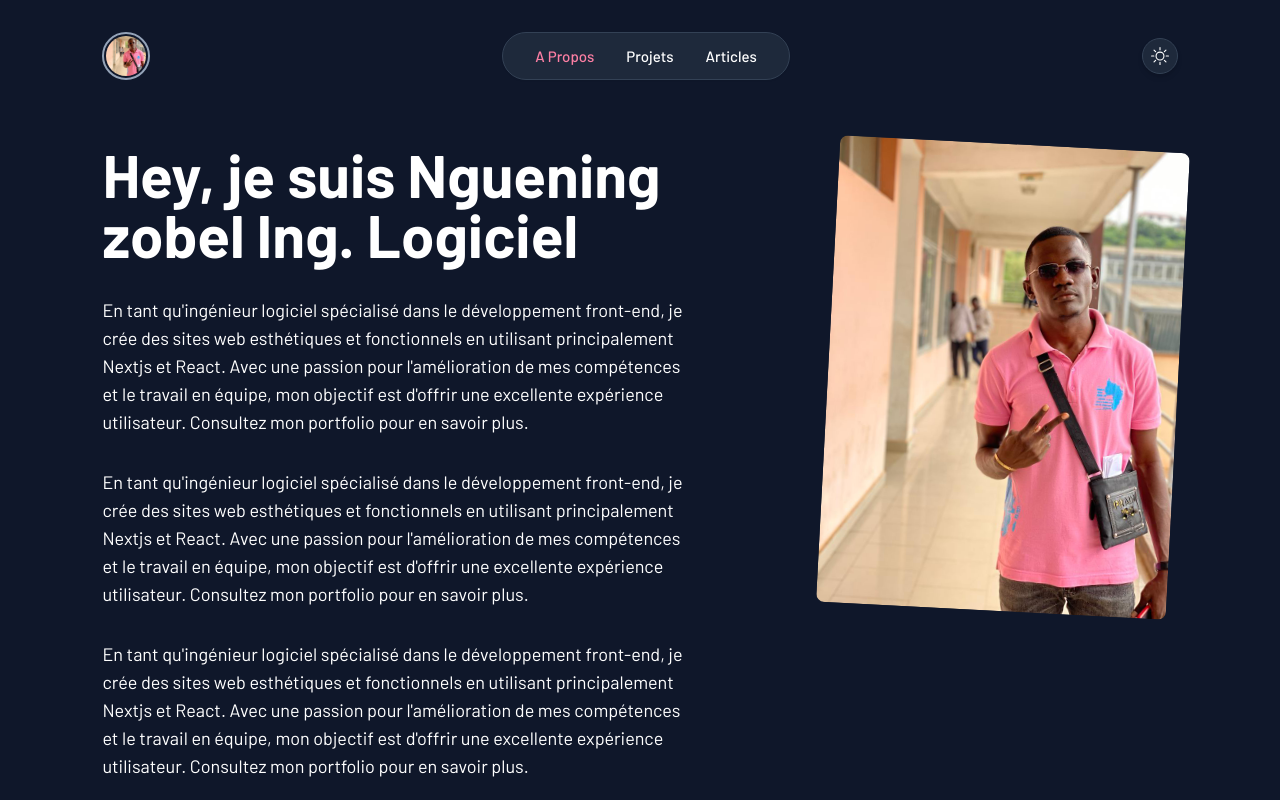
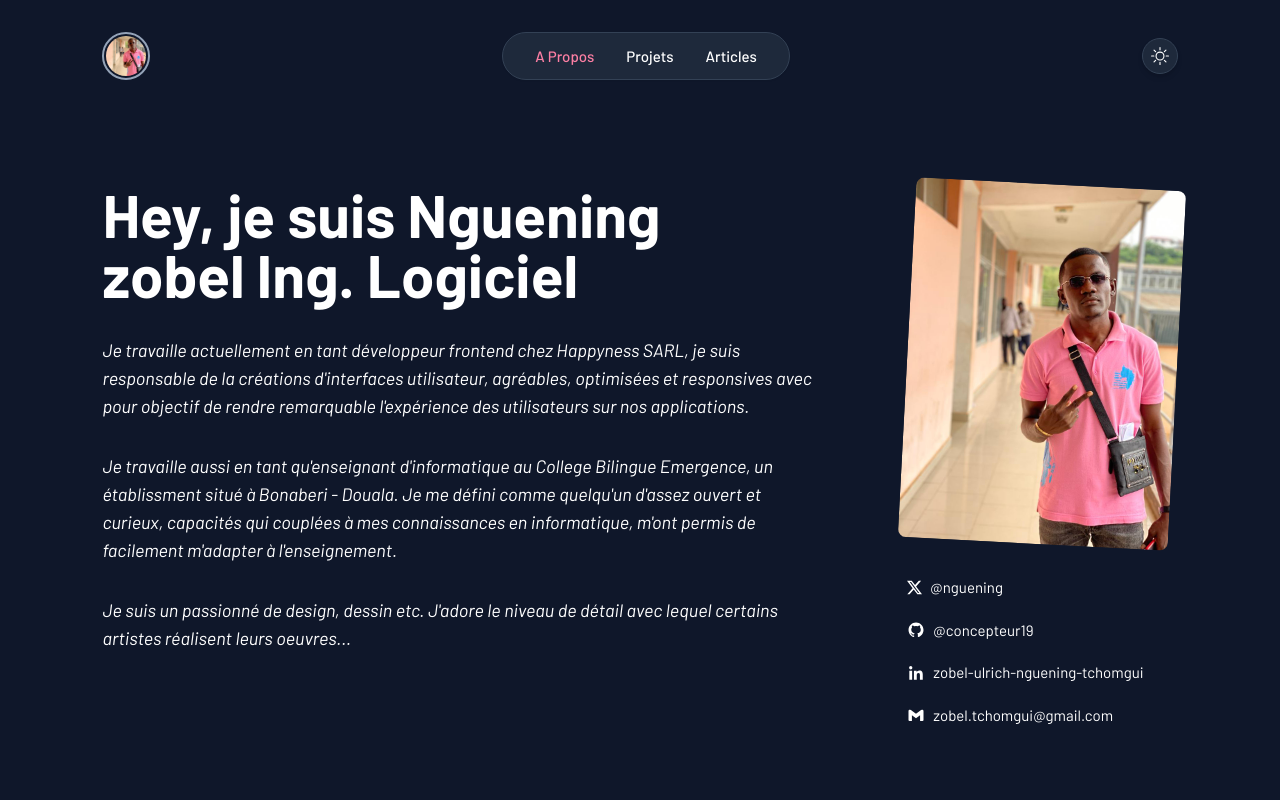
Before and after one commit to concepteur19/portfolio, a Next.js app: page /about in a window 1280 px wide. Shown: the top 800 px of the page. Built offline with nearby package versions, Linux system fonts and the light colour scheme.

Commit message:
about section

```diff
--- a/src/components/sections/Home.tsx
+++ b/src/components/sections/Home.tsx
@@ -91,7 +91,11 @@ function Home({ profileImg }: { profileImg: string }) {
             title="Hey, je suis Nguening zobel Ing. Logiciel"
             className="text-5xl md:text-6xl sm:w-[90%] md:w-[85%]"
           />
-          <p className=" text-lg w-[90%] md:w-[75%]">
+          <p
+            className={` text-lg w-[90%] md:w-[75%] ${
+              isDarkTheme ? "text-gray-400" : "text-gray-500"
+            }`}
+          >
             {
               "En tant qu'ingénieur logiciel spécialisé dans le développement front-end, je crée des sites web esthétiques et fonctionnels en utilisant principalement Nextjs et React. Avec une passion pour l'amélioration de mes compétences et le travail en équipe, mon objectif est d'offrir une excellente expérience utilisateur. Consultez mon portfolio pour en savoir plus. "
             }
@@ -116,7 +120,10 @@ function Home({ profileImg }: { profileImg: string }) {
         <div className=" space-y-8">
           {parcoursData.map((data, id) => {
             return (
-              <div key={id} className="flex space-x-2 sm:space-x-4 md:space-x-8 lg:space-x-12">
+              <div
+                key={id}
+                className="flex space-x-2 sm:space-x-4 md:space-x-8 lg:space-x-12"
+              >
                 <p
                   className={`text-base pt-1 text-stone-500# w-28 ${
                     isDarkTheme ? "text-gray-400" : "text-gray-500"
@@ -175,7 +182,6 @@ function Home({ profileImg }: { profileImg: string }) {
                 technos={data.technos}
                 colorProjectType={data.colorProjectType}
                 link={data.link}
-
               />
             );
           })}
@@ -210,7 +216,10 @@ function Home({ profileImg }: { profileImg: string }) {
           <div className=" space-y-3">
             {experiencePro.map((data, id) => {
               return (
-                <div key={id} className="flex space-x-1 sm:space-x-4 md:space-x-8 lg:space-x-12">
+                <div
+                  key={id}
+                  className="flex space-x-1 sm:space-x-4 md:space-x-8 lg:space-x-12"
+                >
                   <p
                     className={`w-28 sm:w-32 text-base p-1  ${
                       isDarkTheme ? "text-gray-400" : "text-gray-500"
--- a/src/pages/about/index.tsx
+++ b/src/pages/about/index.tsx
@@ -1,50 +1,121 @@
-import Title from '@/components/base/Title'
-import Image from 'next/image'
-import React from 'react'
-import profileImg from "@/assets/images/pro.jpeg"
+import Title from "@/components/base/Title";
+import Image from "next/image";
+import React from "react";
+import profileImg from "@/assets/images/pro.jpeg";
 import { useTheme } from "@/contexts/themeContext";
+import Link from "next/link";
+import {
+  BiCopyright,
+  BiLogoGithub,
+  BiLogoGmail,
+  BiLogoLinkedin,
+} from "react-icons/bi";
+import { BsTwitterX } from "react-icons/bs";
 
 const Index = () => {
   const { isDarkTheme } = useTheme();
   return (
-    <div className=" flex items-start space-x-6 justify-between">
+    <div className=" flex items-start min-h-[65vh]# space-x- pt-10 justify-between#">
       <div className=" space-y-8 ">
         <Title
           title="Hey, je suis Nguening zobel Ing. Logiciel"
           className="text-5xl md:text-6xl sm:w-[90%] md:w-[85%]"
         />
-          <p className=" text-lg w-[90%] md:w-[85%]">
+        <p
+          className={`  font-barlowItalic text-lg w-[90%] md:w-[85%]${
+            isDarkTheme ? "text-gray-400" : "text-gray-500"
+          }`}
+        >
           {
-              "En tant qu'ingénieur logiciel spécialisé dans le développement front-end, je crée des sites web esthétiques et fonctionnels en utilisant principalement Nextjs et React. Avec une passion pour l'amélioration de mes compétences et le travail en équipe, mon objectif est d'offrir une excellente expérience utilisateur. Consultez mon portfolio pour en savoir plus. "
+            "Je travaille actuellement en tant développeur frontend chez Happyness SARL, je suis responsable de la créations d'interfaces utilisateur, agréables, optimisées et responsives avec pour objectif de rendre remarquable l'expérience des utilisateurs sur nos applications. "
           }
         </p>
 
-          <p className=" text-lg w-[90%] md:w-[85%]">
+        <p className=" font-barlowItalic text-lg w-[90%] md:w-[85%]">
           {
-              "En tant qu'ingénieur logiciel spécialisé dans le développement front-end, je crée des sites web esthétiques et fonctionnels en utilisant principalement Nextjs et React. Avec une passion pour l'amélioration de mes compétences et le travail en équipe, mon objectif est d'offrir une excellente expérience utilisateur. Consultez mon portfolio pour en savoir plus. "
+            "Je travaille aussi en tant qu'enseignant d'informatique au College Bilingue Emergence, un établissment situé à Bonaberi - Douala. Je me défini comme quelqu'un d'assez ouvert et curieux, capacités qui couplées à mes connaissances en informatique, m'ont permis de facilement m'adapter à l'enseignement. "
           }
         </p>
 
-          <p className=" text-lg w-[90%] md:w-[85%]">
+        <p className=" font-barlowItalic text-lg w-[90%] md:w-[85%]">
           {
-              "En tant qu'ingénieur logiciel spécialisé dans le développement front-end, je crée des sites web esthétiques et fonctionnels en utilisant principalement Nextjs et React. Avec une passion pour l'amélioration de mes compétences et le travail en équipe, mon objectif est d'offrir une excellente expérience utilisateur. Consultez mon portfolio pour en savoir plus. "
+            " Je suis un passionné de design, dessin etc. J'adore le niveau de détail avec lequel certains artistes réalisent leurs oeuvres..."
           }
         </p>
       </div>
 
+      <div className=" flex flex-col justify-between space-y-8 ">
         <Image
-          src={profileImg.src}
+          src={profileImg}
           alt=""
-          width={350}
-          height={100}
+          // width={400}
+          // height={200}
           className={` hidden lg:block rounded-lg border-[2px]# rotate-3 ${
             isDarkTheme
               ? " bg-slate-800 border-slate-700 "
               : "bg-[#fffdfd] border-slate-200"
           } `}
         />
+        <div className=" flex flex-col justify-center space-y-5 ">
+          <Link href={"https://twitter.com/nguening"}
+              target="_blank"  className="flex space-x-2 items-center">
+            <div
+
+              // className=" bg-slate-800 w-fit p-2 rounded-md shadow-lg hover:-translate-y-1 transition-all duration-200 "
+            >
+              <BsTwitterX color="#fff" />
             </div>
-  )
+            <span>@nguening</span>
+          </Link>
+
+          <Link
+            href={"https://github.com/concepteur19"}
+            target="_blank"
+            className="flex space-x-2 items-center"
+          >
+            <div
+
+            // className=" bg-slate-800  w-fit p-2 rounded-md shadow-lg hover:-translate-y-1 transition-all duration-200"
+            >
+              <BiLogoGithub color="#fff" size={18} />
+            </div>
+            <span>@concepteur19</span>
+          </Link>
+
+          <Link
+            href={
+              "https://linkedin.com/in/zobel-ulrich-nguening-tchomgui-825a01224/"
             }
+            target="_blank"
+            className="flex space-x-2 items-center"
+          >
+            <div
 
-export default Index
+            // className=" bg-slate-800 w-fit p-2 rounded-md shadow-lg hover:-translate-y-1 transition-all duration-200"
+            >
+              <BiLogoLinkedin color="#fff" size={18} />
+            </div>
+            <span>zobel-ulrich-nguening-tchomgui</span>
+          </Link>
+
+          <Link
+            href={"mailto:zobel.tchomgui@gmail.com"}
+            target="_blank"
+            className="flex space-x-2 items-center"
+          >
+            <div
+            // href={"mailto:zobel.tchomgui@gmail.com"}
+            // target="_blank"
+            // className=" bg-slate-800 w-fit p-2 rounded-md shadow-lg  hover:-translate-y-1 transition-all duration-200"
+            >
+              <BiLogoGmail color="#fff" size={18} />
+            </div>
+            <span>zobel.tchomgui@gmail.com</span>
+          </Link>
+        </div>
+      </div>
+    </div>
+  );
+};
+
+export default Index;
--- a/src/pages/projects/index.tsx
+++ b/src/pages/projects/index.tsx
@@ -22,7 +22,7 @@ const Index = () => {
   };
 
   return (
-    <div className=" space-y-8">
+    <div className=" space-y-8 py-10">
       <Title
         className="text-5xl md:text-6xl sm:w-[90%] md:w-2/3"
         title="Quelques projets sur lesquels j'ai travaillé."
```
Lines whose indentation alone changed are shown as unchanged.
